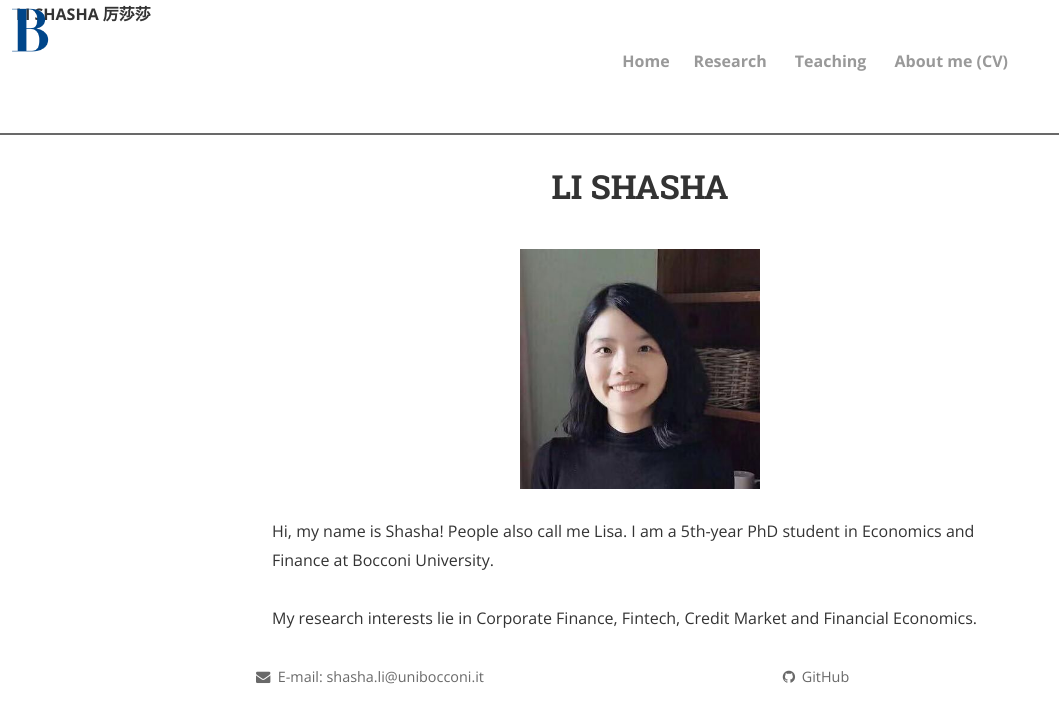
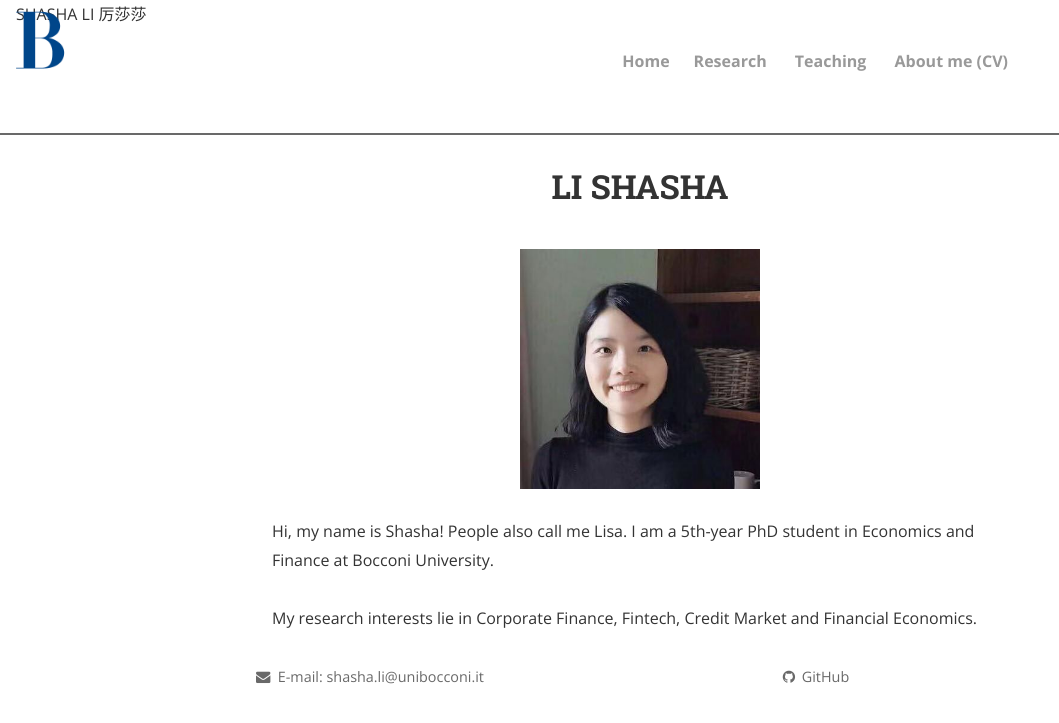
Before and after one commit to shasha-li/shasha-li.github.io, a Jekyll site: the page built from index.html, in a window 1280 px wide. Shown: the top 723 px of the page, without its empty margins (0-1059 px from the left). Built offline with Jekyll 4.4.1, drawn with Linux system fonts in a browser that asks for light colours; nearby versions of some CDN libraries; the list of posts is cut into pages by our own code; comment, search, counter and statistics services are not loaded; a style sheet for code colours, icons or effects is not loaded.

Commit message:
Update header.html

```diff
--- a/_includes/header.html
+++ b/_includes/header.html
@@ -1,6 +1,6 @@
 <header class="navigation" role="banner">
- <img class="topleft" width="60" height="60" src="https://shasha-li.github.io/content/B_logo.png" alt="B">
-  <div align="left"><strong><large> LI SHASHA 厉莎莎</large></strong></div>
+ <img class="topleft" width="80" height="80" src="https://shasha-li.github.io/content/B_logo.png" alt="B">
+  <div>SHASHA LI 厉莎莎</div>
   <div class="navigation-wrapper">
     <a href="javascript:void(0)" class="navigation-menu-button" id="js-mobile-menu">
       <i class="fa fa-bars"></i>
```
